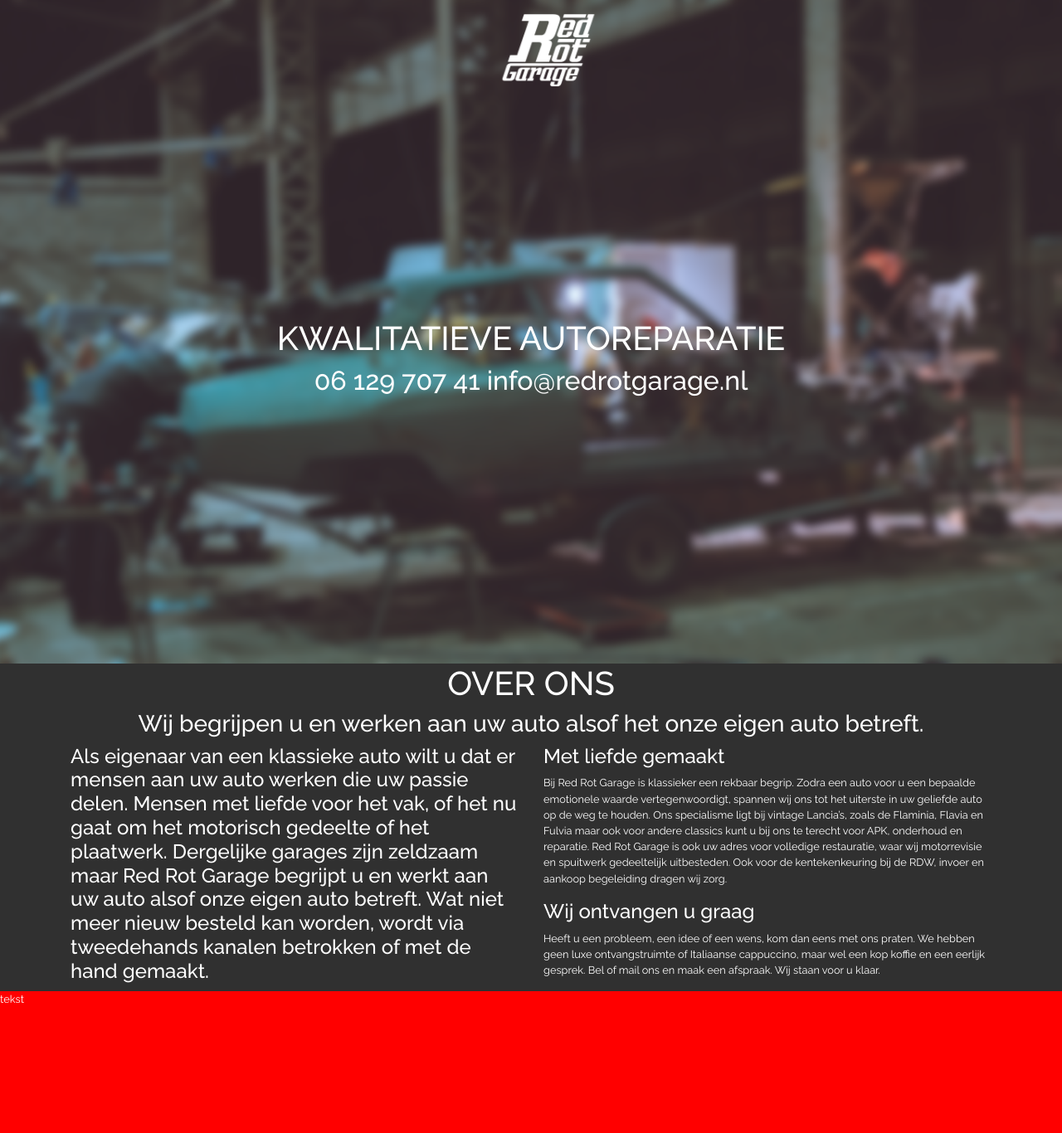
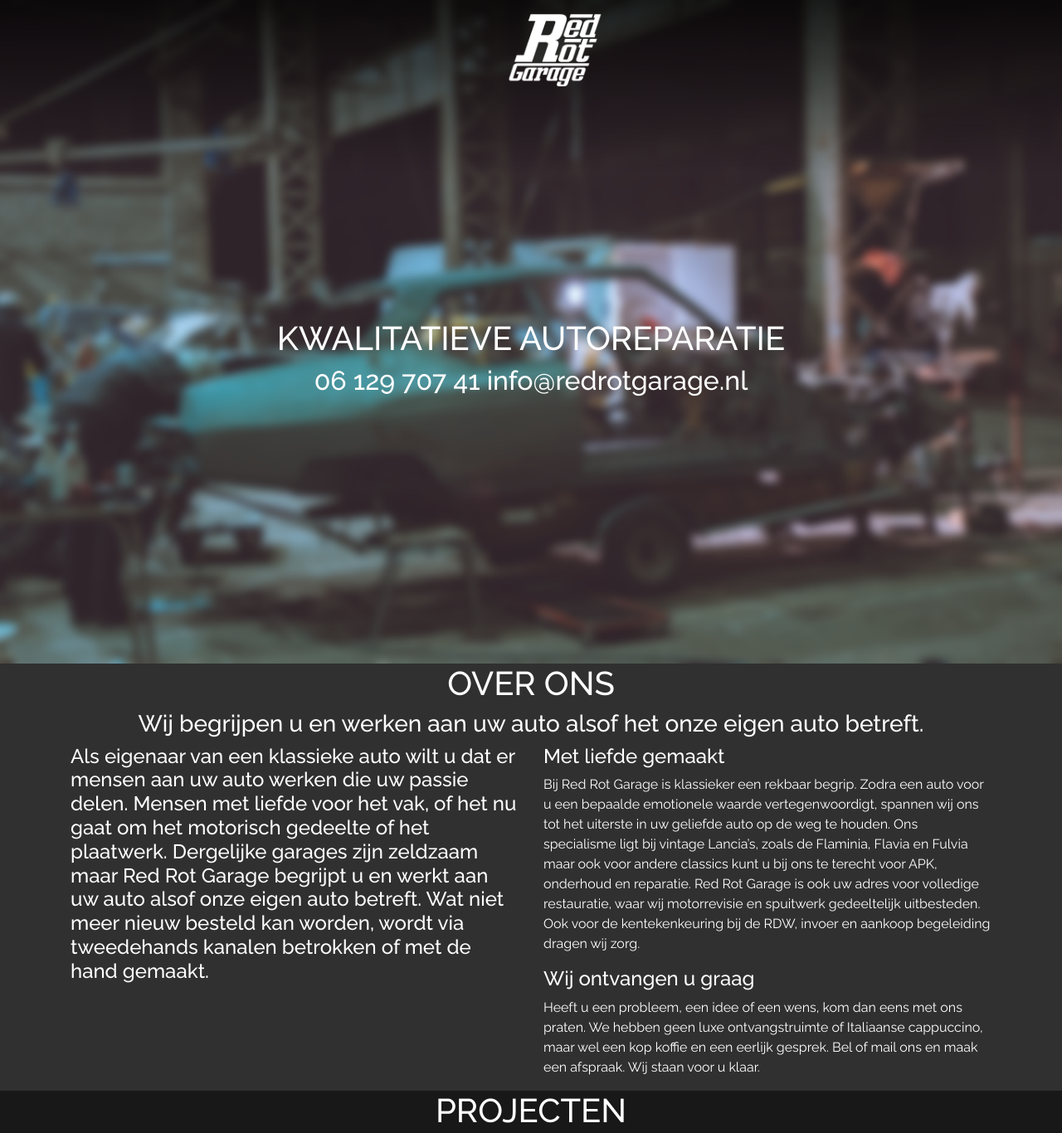
Before and after one commit to kilroy763/redrot, a plain HTML site: page index.html in a window 1280 px wide. Shown: the top 1366 px of the page at 83% size. Drawn offline with nearby package versions, Linux system fonts and the light colour scheme.

Commit message:
Add files via upload

```diff
--- a/css/styles.css
+++ b/css/styles.css
@@ -41,10 +41,19 @@ text-align: center;
 
   .logo{
     position:fixed;
-    margin-left: -3%;
+    left: 50%;
+    margin-left: -30px !important;  /* 50% of your logo width */
+    display: block;
     height:15%;
     z-index: 100;
   }
+
+  .donker{
+    position:fixed;
+    z-index: 20;
+    max-width: 100vw;
+  }
+
 
 
 
@@ -65,11 +74,11 @@ text-align: center;
 
   p{
       text-align: left;
-      font-size: 1vw;
+
   }
 
 
   section{
-      background-color: red;
+      background-color: #181818;
       height: 46rem;
   }
--- a/index.html
+++ b/index.html
@@ -13,11 +13,10 @@
   </head>
   <body style="background-color:  #303030;">
     <header>
-        <div class="text-center">
 
+      <img src="img/donker.png" alt="" class="donker">
+        <img src="img/logo.png" alt=""  class="logo">
 
-        <img src="img/logo.png" alt=""  class="logo">
-    </div>
     </header>
 <main>
     <div class="headerfoto">
@@ -58,7 +57,7 @@
     </div>
 
     <section>
-        <p>tekst</p>
+        <h1>PROJECTEN</h1>
     </section>
 
 
```
Also changed, not shown: img/donker.png (added).
